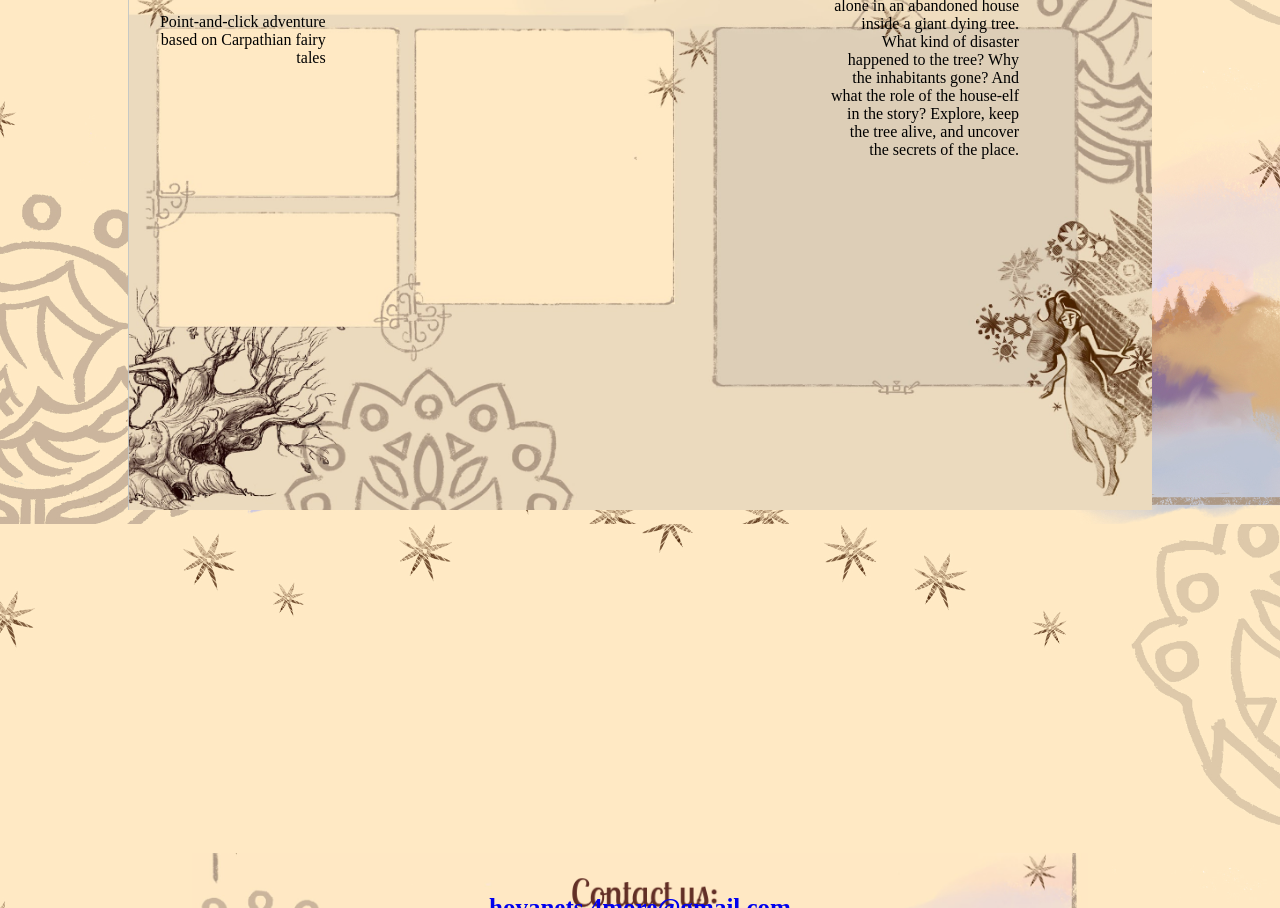
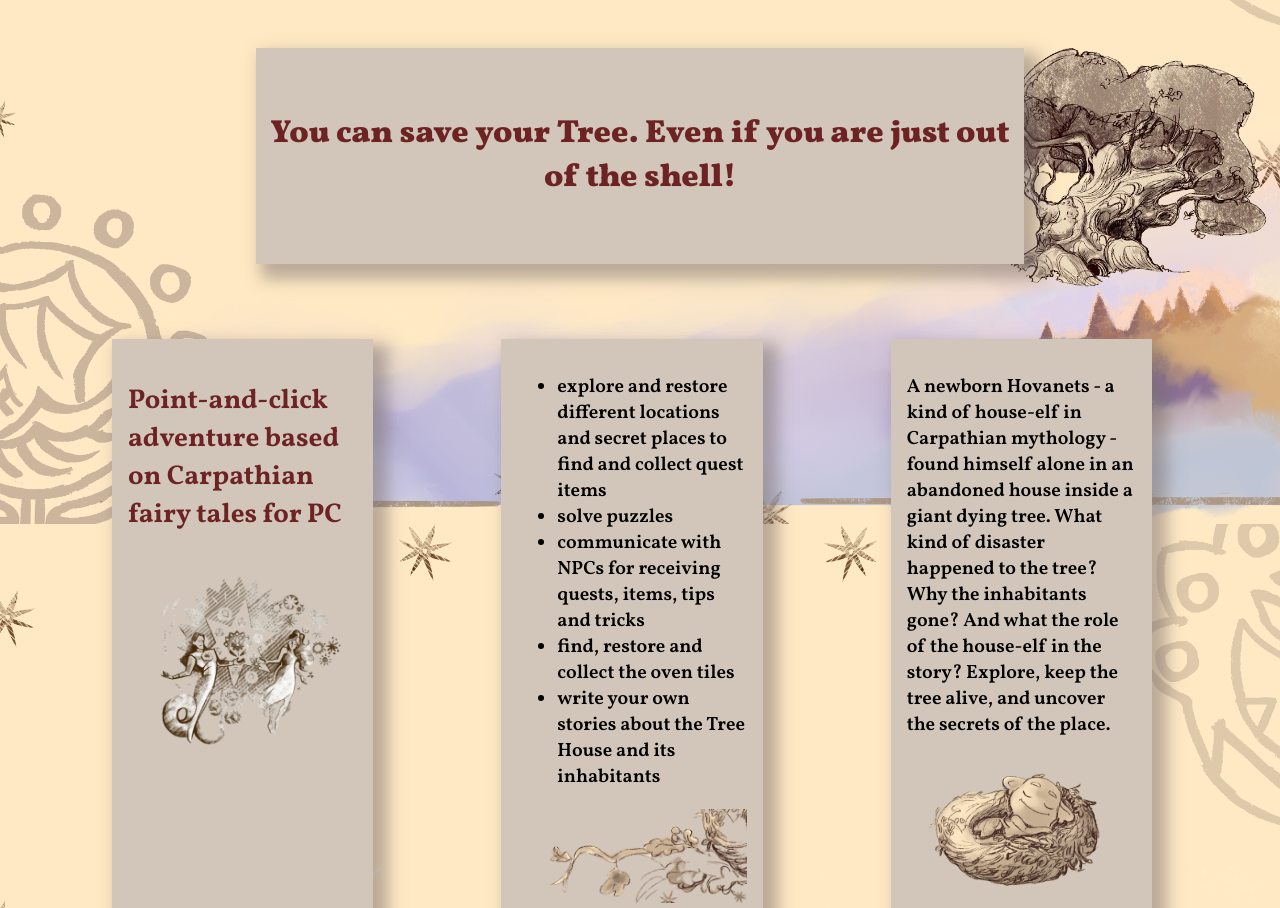
Before and after one commit to MammaLu/hovanets-web, a plain HTML site: page info.html in a window 1280 px wide. Shown: the part 276-1184 px from the top of the page. Drawn offline with Linux system fonts and the light colour scheme.

Commit message:
game-info page final

```diff
--- a/css/styles.css
+++ b/css/styles.css
@@ -74,11 +74,9 @@ nav ul li a:hover {
 }
 
 .background-section3 {
-  background-image: url('../images/fon2.png');
-  background-size: 70%;
-    background-repeat: no-repeat;
-  background-position: center; /* Center the image */
-  height: 500px; /* Adjust the height as needed */
+  margin-top: 6rem;
+  padding-top: 6rem;
+  height: 100%; /* Adjust the height as needed */
   text-align: center; /* Center the text content */
 }
 
@@ -153,30 +151,59 @@ nav ul li a:hover {
   margin-left: 1500px;
 }
 img {
-  max-width: 50%; /* Make the image responsive to its container */
+  max-width: 100%; /* Make the image responsive to its container */
   height: auto; /* Ensure the image maintains its aspect ratio */
   }
 
-  .info {
-    background-image: url('../images/sec2.png');
-    background-size: 80%;
-    background-repeat: no-repeat;
-    background-position: center; /* Center the image */
-    height: 1000px; /* Adjust the height as needed */
-    text-align: center; /* Center the text content */
-
+.info {
+  text-align: center; /* Center the text content */
+  background-image: url('../images/tree.png');
+  background-repeat: no-repeat;
+  background-position-x: right;
+  background-position-y: top;
 }
 
 .container {
   display: grid;
   grid-template-columns: repeat(auto-fit, minmax(200px, 1fr));
   gap: 1rem;
-  width: 80%;
+  width: 90%;
+
+  }
+
+
+article {
+  font-family: "Vollkorn", serif;
+  font-weight: 900;
+  font-size: 2rem;
+  color: #6d2323;
+  font-style: normal;
+  background-color: rgb(209, 198, 185);
+  box-shadow: 10px 10px 15px 5px rgba(119, 108, 108, 0.5);
+  margin-top: 5%;
+  margin-left:20%;
+  margin-right: 20%;
+  padding-top: 2rem;
+  padding-bottom: 2rem;
+  text-align: center;
 }
 
 .box {
-  margin-top: 60%;
-  margin-left: 40%;
-  padding: 5px;
-  text-align: right;
+  font-family: "Vollkorn", serif;
+  font-weight: 600;
+  font-style: normal;
+  font-size: 1.2rem;
+  background-color: rgb(209, 198, 185);
+  box-shadow: 10px 10px 15px 5px rgba(119, 108, 108, 0.5);
+  margin-top: 20%;
+  margin-left: 30%;
+  margin-right: auto;
+  padding: 1rem;
+  text-align: left;
 }
+.box .box1 {
+  font-weight: 700;
+  font-style: strong;
+  color: #6d2323;
+  font-size: 1.7rem;
+}
--- /dev/null
+++ b/css/styles1.css
@@ -0,0 +1,52 @@
+.info {
+    text-align: center; /* Center the text content */
+    background-image: url('../images/tree.png');
+    background-repeat: no-repeat;
+    background-position-x: right;
+    background-position-y: top;
+  }
+
+  .container {
+    display: grid;
+    grid-template-columns: repeat(auto-fit, minmax(200px, 1fr));
+    gap: 1rem;
+    width: 90%;
+
+    }
+
+
+  article {
+    font-family: "Vollkorn", serif;
+    font-weight: 900;
+    font-size: 2rem;
+    color: #6d2323;
+    font-style: normal;
+    background-color: rgb(209, 198, 185);
+    box-shadow: 10px 10px 15px 5px rgba(119, 108, 108, 0.5);
+    margin-top: 5%;
+    margin-left:20%;
+    margin-right: 20%;
+    padding-top: 2rem;
+    padding-bottom: 2rem;
+    text-align: center;
+  }
+
+  .box {
+    font-family: "Vollkorn", serif;
+    font-weight: 600;
+    font-style: normal;
+    font-size: 1.2rem;
+    background-color: rgb(209, 198, 185);
+    box-shadow: 10px 10px 15px 5px rgba(119, 108, 108, 0.5);
+    margin-top: 20%;
+    margin-left: 30%;
+    margin-right: auto;
+    padding: 1rem;
+    text-align: left;
+  }
+  .box .box1 {
+    font-weight: 700;
+    font-style: strong;
+    color: #6d2323;
+    font-size: 1.7rem;
+  }
--- a/info.html
+++ b/info.html
@@ -2,25 +2,64 @@
 
 <html lang="en" dir="ltr">
     <head>
+        <link rel="preconnect" href="https://fonts.googleapis.com">
+<link rel="preconnect" href="https://fonts.gstatic.com" crossorigin>
+<link href="https://fonts.googleapis.com/css2?family=Vollkorn:ital,wght@0,400..900;1,400..900&display=swap" rel="stylesheet">
+
         <meta charset="utf-8">
         <title>❦Hovanets</title>
         <link rel="stylesheet" href="css/styles.css">
+        <link rel="stylesheet" href="css/styles1.css">
         <meta name="viewport" content="width=device-width, initial-scale=1.0">
     </head>
 <body>
     <header>
+        <nav class="navbar">
+
+            <a class = "main-logo" href="./index.html">
+              <img src="images/logomain.svg" alt="Hovanets-logo" class="logo">
+            </a>
+
+            <div class="navbar-list">
+              <ul>
+                  <li><a href="#">Home</a></li>
+                  <li><a href="./info.html">Game</a></li>
+                  <li><a href="#">News</a></li>
+                  <li><a href="#">Gallery</a></li>
+                  <li><a href="#">Team</a></li>
+                  <li><a href="#">Community</a></li>
+              </ul>
+            </div>
+        </nav>
+
     </header>
     <main class="info">
-       <div class="container">
+        <article>
+            <p>You can save your Tree. Even if you are just out of the shell!</p>
+        </article>
+
+
+
+        <div class="container">
+
             <div class="box">
-                <p>You can save your Tree. Even if you are just out of the shell.</p>
-                <p>Point-and-click adventure based on Carpathian fairy tales</p>
+
+                <p class="box1">Point-and-click adventure based on Carpathian fairy tales for PC</p>
+                <img src="images/dvoe.png" width="100%">
             </div>
             <div class="box">
-                <p>Explore, keep the tree alive, and uncover the secrets of the place.</p>
+                <ul>
+                    <li>explore and restore different locations and secret places to find and collect quest items</li>
+                    <li>solve puzzles</li>
+                    <li>communicate with NPCs for receiving quests, items, tips and tricks</li>
+                    <li>find, restore and collect the oven tiles</li>
+                    <li>write your own stories about the Tree House and its inhabitants</li>
+                </ul>
+                <img src="images/branch.png">
             </div>
             <div class="box">
                 <p>A newborn Hovanets - a kind of house-elf in Carpathian mythology - found himself alone in an abandoned house inside a giant dying tree. What kind of disaster happened to the tree? Why the inhabitants gone? And what the role of the house-elf in the story? Explore, keep the tree alive, and uncover the secrets of the place.</p>
+                <img src="images/nest.png">
             </div>
         </div>
     </main>
@@ -29,7 +68,7 @@
         <section class="background-section3">
             <!-- Your section content goes here -->
             <div class="content-wrapper">
-            <p class="address"><a href="mailto:hovanets.4more@gmail.com" target="_blank">hovanets.4more@gmail.com</a></p>
+
               <div class="social-icons">
                 <a href="https://www.instagram.com/fourmoregames/" target="_blank" class="icon instagram"></a>
                 <a href="https://www.youtube.com/channel/UC51Rben6oH-lLUo7rTMXNFw" target="_blank" class="icon youtube"></a>
```
Also changed, not shown: index.html (+2 -3 lines), images/branch.png (added), images/dvoe.png (added), images/hovanets.png (added), images/nest.png (added), images/tree.png (added).
